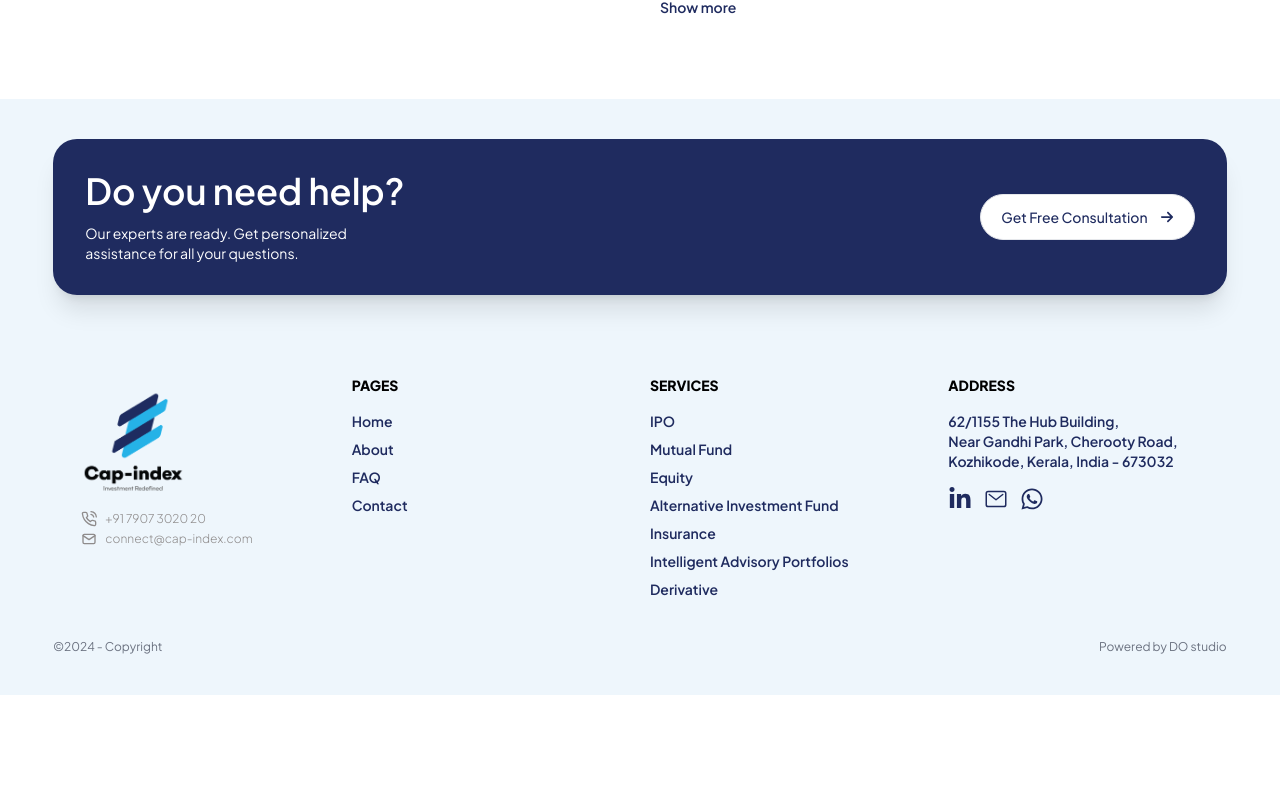
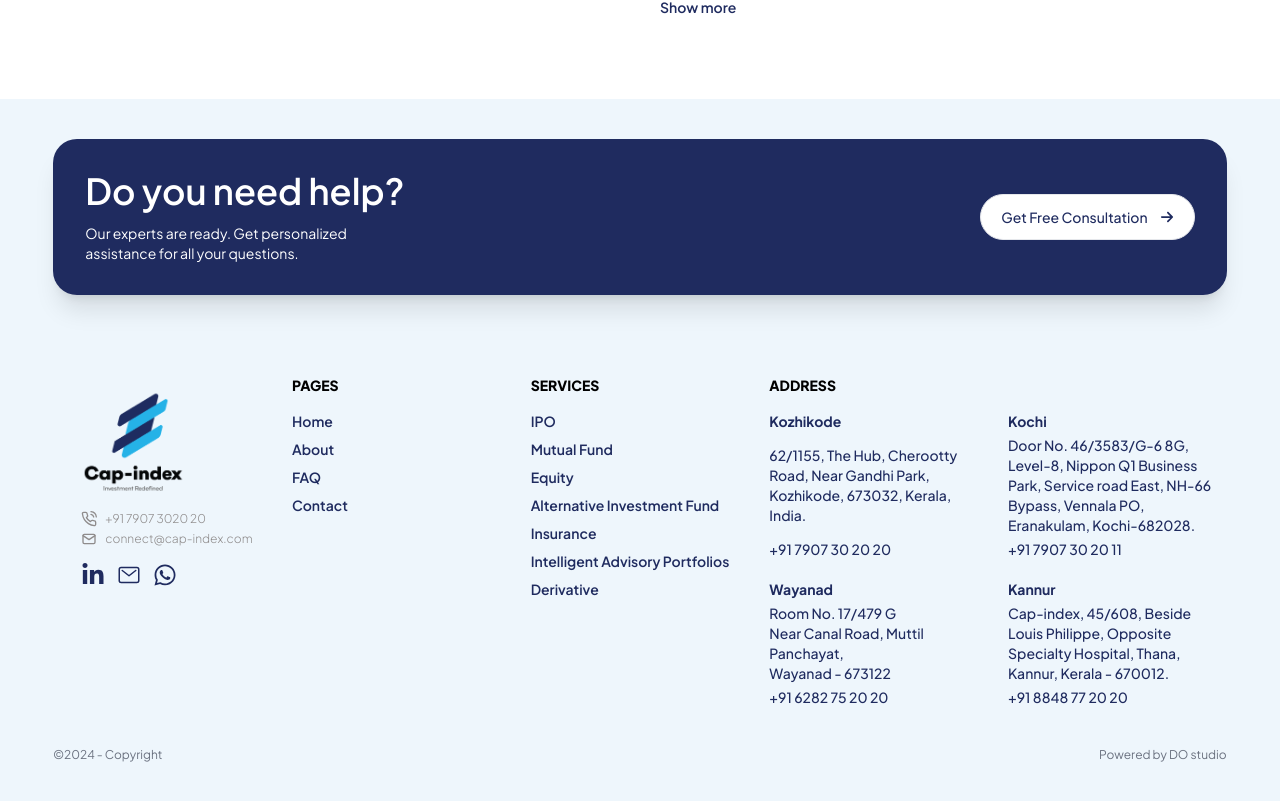
Before and after one commit to rashid-090/cap-index-ui, a React (Vite) app: page /ipo in a window 1280 px wide. Shown: the part 2213-3014 px from the top of the page. Before the commit the page ends 2908 px from the top, so only its background shows below. Built offline with nearby package versions, Linux system fonts and the light colour scheme.

Commit message:
address added

```diff
--- a/src/components/Footer.jsx
+++ b/src/components/Footer.jsx
@@ -1,8 +1,8 @@
-import React from 'react'
-import { Link } from 'react-router-dom'
+import React from "react";
+import { Link } from "react-router-dom";
 import { FaArrowRight } from "react-icons/fa6";
-import {Logoh} from '../assets';
-import ScrollToTopButton from './ScrollToTopButton';
+import { Logoh } from "../assets";
+import ScrollToTopButton from "./ScrollToTopButton";
 import { FaInstagram } from "react-icons/fa";
 import { FaWhatsapp } from "react-icons/fa";
 import { FiPhoneCall } from "react-icons/fi";
@@ -10,96 +10,206 @@ import { TbMail } from "react-icons/tb";
 import { IoMailOutline } from "react-icons/io5";
 import { FaLinkedinIn } from "react-icons/fa";
 
-import AOS from 'aos';
-import 'aos/dist/aos.css'; // You can also use <link> for styles
+import AOS from "aos";
+import "aos/dist/aos.css"; // You can also use <link> for styles
 // ..
 AOS.init({
-    once:true,
+  once: true,
   duration: 1000, // values from 0 to 3000, with step 50ms
-    easing: 'ease',
+  easing: "ease",
 });
-
-
 
 const Footer = () => {
   return (
-    <footer className='w-full h-full bg-[#eef6fc]'>
-      <div className='w-11/12 2xl:w-10/12 mx-auto py-10'>
-          <div className='bg-[#1f2b5f] gap-y-6 text-white p-5 md:p-8 md:py-8 flex flex-col xl:flex-row shadow-xl justify-between md:items-center rounded-3xl'>
-             <div className='flex flex-col gap-3'>
-                <h4 className='text-2xl xl:text-4xl font-semibold'>Do you need help?</h4>
-                <p className='text-sm'>Our experts are ready. Get personalized<br/>
-                  assistance for all your questions.</p>
+    <footer className="w-full h-full bg-[#eef6fc]">
+      <div className="w-11/12 2xl:w-10/12 mx-auto py-10">
+        <div className="bg-[#1f2b5f] gap-y-6 text-white p-5 md:p-8 md:py-8 flex flex-col xl:flex-row shadow-xl justify-between md:items-center rounded-3xl">
+          <div className="flex flex-col gap-3">
+            <h4 className="text-2xl xl:text-4xl font-semibold">
+              Do you need help?
+            </h4>
+            <p className="text-sm">
+              Our experts are ready. Get personalized
+              <br />
+              assistance for all your questions.
+            </p>
           </div>
-             <a href='https://api.whatsapp.com/send?phone=917907302020' target='_blank' className='flex bg-white border hover:bg-transparent w-fit hover:text-white duration-200 text-secclr h-fit px-5 py-3 rounded-full items-center gap-3 text-sm capitalize font-medium'><p>Get free consultation</p><FaArrowRight/></a>
+          <a
+            href="https://api.whatsapp.com/send?phone=917907302020"
+            target="_blank"
+            className="flex bg-white border hover:bg-transparent w-fit hover:text-white duration-200 text-secclr h-fit px-5 py-3 rounded-full items-center gap-3 text-sm capitalize font-medium"
+          >
+            <p>Get free consultation</p>
+            <FaArrowRight />
+          </a>
         </div>
         {/* ================ */}
-          <div className='grid text-secclr grid-cols-1 md:grid-cols-2 xl:grid-cols-4 gap-5 gap-y-10 xl:gap-5 pt-20 text-sm'>
-              <div className=' flex flex-col items-center xl:items-start gap-0'>
-                <Link to={'/'}><img className='w-40 object-cover' src={Logoh} alt="" /></Link>
-                <div className='flex text-xs font-light flex-col gap-1 xl:pl-7 text-left  text-mygray'>
-                  <span className='flex items-center gap-2 hover:text-secclr duration-300'>
-                    <FiPhoneCall className='text-base'/>
+        <div className="grid text-secclr grid-cols-1 md:grid-cols-3 xl:grid-cols-5 gap-5 gap-y-10 xl:gap-5 pt-20 text-sm">
+          <div className=" flex flex-col items-center xl:items-start gap-0">
+            <Link to={"/"}>
+              <img className="w-40 object-cover" src={Logoh} alt="" />
+            </Link>
+            <div className="flex text-xs font-light flex-col gap-1 xl:pl-7 text-left  text-mygray">
+              <span className="flex items-center gap-2 hover:text-secclr duration-300">
+                <FiPhoneCall className="text-base" />
                 <a href="tel:917907302020">+91 7907 3020 20</a>
               </span>
-                  <span className='flex items-center gap-2 hover:text-secclr duration-300'>
-                    <TbMail className='text-base'/>
+              <span className="flex items-center gap-2 hover:text-secclr duration-300">
+                <TbMail className="text-base" />
                 <a href="mailto:connect@cap-index.com">connect@cap-index.com</a>
               </span>
+              <div className="text-2xl flex gap-3 items-center mt-3 text-secclr">
+                <a href="#" className="hover:scale-95 duration-200">
+                  <FaLinkedinIn />
+                </a>
+                <a href="#" className="hover:scale-95 duration-200">
+                  <IoMailOutline />
+                </a>
+                <a
+                  href="https://api.whatsapp.com/send?phone=917907302020"
+                  target="_blank"
+                  className="hover:scale-95 duration-200"
+                >
+                  <FaWhatsapp />
+                </a>
               </div>
             </div>
-              <div className='flex flex-col justify-start gap-4'>
-                <h4 className='text-sm font-extrabold text-black'>PAGES</h4>
-                <ul className='font-semibold flex flex-col gap-2'>
-                  <Link to={'/'} className='hover:scale-95 hover:underline duration-300'>Home</Link>
-                  <Link to={'/about-us'} className='hover:scale-95 hover:underline duration-300'>About</Link>
-                  <Link to={'#'} className='hover:scale-95 hover:underline duration-300'>FAQ</Link>
-                  <Link to={'/contact-us'} className='hover:scale-95 hover:underline duration-300'>Contact</Link>
+          </div>
+          <div className="flex flex-col justify-start gap-4">
+            <h4 className="text-sm font-extrabold text-black">PAGES</h4>
+            <ul className="font-semibold flex flex-col gap-2">
+              <Link
+                to={"/"}
+                className="hover:scale-95 hover:underline duration-300"
+              >
+                Home
+              </Link>
+              <Link
+                to={"/about-us"}
+                className="hover:scale-95 hover:underline duration-300"
+              >
+                About
+              </Link>
+              <Link
+                to={"#"}
+                className="hover:scale-95 hover:underline duration-300"
+              >
+                FAQ
+              </Link>
+              <Link
+                to={"/contact-us"}
+                className="hover:scale-95 hover:underline duration-300"
+              >
+                Contact
+              </Link>
             </ul>
           </div>
-              <div className=' flex flex-col justify-start gap-4'>
-                <h4 className='text-sm font-extrabold text-black'>SERVICES</h4>
-                <ul className='font-semibold flex flex-col gap-2'>
-                  <Link to={'/ipo'} className='hover:scale-95 hover:underline duration-300'>IPO</Link>
-                  <Link to={'/mutual-fund'} className='hover:scale-95 hover:underline duration-300'>Mutual Fund</Link>
-                  <Link to={'/equity'} className='hover:scale-95 hover:underline duration-300'>Equity</Link>
-                  <Link to={'/alternative-investment-fund'} className='hover:scale-95 hover:underline duration-300'>Alternative Investment Fund</Link>
-                  <Link to={'/insurance'} className='hover:scale-95 hover:underline duration-300'>Insurance</Link>
-                  <Link to={'/intelligent-advisory-portfolios'} className='hover:scale-95 hover:underline duration-300'>Intelligent Advisory Portfolios</Link>
+          <div className=" flex flex-col justify-start gap-4">
+            <h4 className="text-sm font-extrabold text-black">SERVICES</h4>
+            <ul className="font-semibold flex flex-col gap-2">
+              <Link
+                to={"/ipo"}
+                className="hover:scale-95 hover:underline duration-300"
+              >
+                IPO
+              </Link>
+              <Link
+                to={"/mutual-fund"}
+                className="hover:scale-95 hover:underline duration-300"
+              >
+                Mutual Fund
+              </Link>
+              <Link
+                to={"/equity"}
+                className="hover:scale-95 hover:underline duration-300"
+              >
+                Equity
+              </Link>
+              <Link
+                to={"/alternative-investment-fund"}
+                className="hover:scale-95 hover:underline duration-300"
+              >
+                Alternative Investment Fund
+              </Link>
+              <Link
+                to={"/insurance"}
+                className="hover:scale-95 hover:underline duration-300"
+              >
+                Insurance
+              </Link>
+              <Link
+                to={"/intelligent-advisory-portfolios"}
+                className="hover:scale-95 hover:underline duration-300"
+              >
+                Intelligent Advisory Portfolios
+              </Link>
               {/* <Link to={'/portfolio-management-services'} className='hover:scale-95 hover:underline duration-300'>Portfolio Management Services</Link> */}
-                  <Link to={'/derivative'} className='hover:scale-95 hover:underline duration-300'>Derivative</Link>
+              <Link
+                to={"/derivative"}
+                className="hover:scale-95 hover:underline duration-300"
+              >
+                Derivative
+              </Link>
             </ul>
           </div>
 
-              <div className='flex flex-col justify-start gap-4'>
-                <h4 className='text-sm font-extrabold text-black'>ADDRESS</h4>
-                <ul className='font-semibold flex flex-col gap-2 '>
-                  <p className=''>62/1155 The Hub Building,<br/> Near Gandhi Park,
-                  Cherooty Road,<br className='md:hidden'/> Kozhikode, Kerala, India - 673032</p>
+          <div className="md:col-span-3 xl:col-span-2 flex flex-col justify-start gap-4">
+            <h4 className="text-sm font-extrabold text-black">ADDRESS</h4>
+            <div className="grid grid-cols-1 md:grid-cols-2 gap-5">
+              <ul className="font-medium flex flex-col justify-between gap-1">
+                <p className="font-bold">Kozhikode</p>
+                <p className="">
+                 62/1155, The Hub, Cherootty Road, Near Gandhi Park, Kozhikode, 673032, Kerala, India.
+                </p>
+                <a href="tel:917907302020" className="hover:underline">+91 7907 30 20 20</a>
               </ul>
-                <div className='text-2xl flex gap-3 items-center'>
-                  <a href="#" className='hover:scale-95 duration-200'><FaLinkedinIn/></a>
-                  <a href="#" className='hover:scale-95 duration-200'><IoMailOutline/></a>
-                  <a href='https://api.whatsapp.com/send?phone=917907302020' target='_blank' className='hover:scale-95 duration-200'><FaWhatsapp/></a>
-
+              <ul className="font-medium flex flex-col justify-between gap-1">
+                <p className="font-bold">Kochi</p>
+                <p className="">
+                  Door No. 46/3583/G-6 8G, Level-8, Nippon Q1 Business Park, Service road East, NH-66 Bypass, Vennala PO, Eranakulam, Kochi-682028.
+                </p>
+                    <a href="tel:917907302011" className="hover:underline">+91 7907 30 20 11</a>
+              </ul>
+              <ul className="font-medium flex flex-col justify-between gap-1">
+                <p className="font-bold">Wayanad</p>
+                <p className="">
+                  Room No. 17/479 G<br/> Near Canal Road, Muttil Panchayat,<br/> Wayanad - 673122
+                </p>
+                <a href="tel:916282752020" className="hover:underline">+91 6282 75 20 20</a>
+              </ul>
+              <ul className="font-medium flex flex-col justify-between gap-1">
+                <p className="font-bold">Kannur</p>
+                <p className="">
+                  Cap-index, 45/608, Beside Louis Philippe, Opposite Specialty Hospital, Thana, Kannur, Kerala - 670012.
+                </p>
+                <a href="tel:918848772020" className="hover:underline">+91 8848 77 20 20</a>
+              </ul>
+            </div>
           </div>
         </div>
 
-
-          </div>
-
         {/* ======= */}
-          <div className='pt-10 flex justify-between text-xs text-gray-500 '>
+        <div className="pt-10 flex justify-between text-xs text-gray-500 ">
           <p>©2024 - Copyright</p>
-            <a className='hover:underline hover:text-secclr duration-300' href='https://dostudio.co.in' target='_blank'>Powered by DO studio</a>
+          <a
+            className="hover:underline hover:text-secclr duration-300"
+            href="https://dostudio.co.in"
+            target="_blank"
+          >
+            Powered by DO studio
+          </a>
         </div>
       </div>
-      <a href='https://api.whatsapp.com/send?phone=917907302020' target='_blank' className='fixed right-3 bottom-16 bg-secclr border shadow-xl border-white rounded-full w-14 h-14 text-white grid place-items-center'>
-        <FaWhatsapp className='text-3xl'/>
+      <a
+        href="https://api.whatsapp.com/send?phone=917907302020"
+        target="_blank"
+        className="fixed right-3 bottom-16 bg-secclr border shadow-xl border-white rounded-full w-14 h-14 text-white grid place-items-center"
+      >
+        <FaWhatsapp className="text-3xl" />
       </a>
-      <ScrollToTopButton/>
+      <ScrollToTopButton />
     </footer>
-  )
-}
+  );
+};
 
-export default Footer
+export default Footer;
--- a/src/components/Tabs.jsx
+++ b/src/components/Tabs.jsx
@@ -65,7 +65,7 @@ const Tabs = () => {
 
       {/* Tab Content with Transition */}
       <div
-        className={`md:w-[95%] bg-[#eef6fc] grid grid-cols-1 md:grid-cols-2 rounded-3xl overflow-hidden gap-5  transition-opacity duration-200 ${
+        className={` bg-[#eef6fc] grid grid-cols-1 md:grid-cols-2 rounded-3xl overflow-hidden gap-5  transition-opacity duration-200 ${
           isTransitioning ? 'opacity-0' : 'opacity-100'
         }`}
       >
--- a/src/pages/contact.jsx
+++ b/src/pages/contact.jsx
@@ -7,6 +7,8 @@ import { capabt3 } from '../assets';
 import PhoneInput from 'react-phone-input-2';
 import 'react-phone-input-2/lib/style.css';
 import { Nifty, TestApi } from '../components';
+import { MdLocationPin } from "react-icons/md";
+import { FaPhoneAlt } from "react-icons/fa";
 
 const Contact = () => {
   const [name, setName] = useState('');
@@ -116,6 +118,80 @@ const Contact = () => {
         </div>
 
         {/* <TestApi/>/ */}
+         <h2 data-aos="fade-up" className="mt-40 mb-10 text-center text-xl text-secclr xl:text-3xl font-bold">
+            Our <span className="text-prmclr">Locations</span>
+          </h2>
+       <div className="grid grid-cols-1 md:grid-cols-2 xl:grid-cols-4 gap-5">
+  {[
+    {
+      city: "Kozhikode",
+      address: [
+        "62/1155, The Hub, Cherootty Road, Near Gandhi Park, Kozhikode, 673032, Kerala, India."
+      ],
+      phone: "+91 7907 30 20 20",
+      tel: "917907302020"
+    },
+    {
+      city: "Kochi",
+      address: [
+        "Door No. 46/3583/G-6 8G, Level-8, Nippon Q1 Business Park, Service road East, NH-66 Bypass, Vennala PO, Eranakulam, Kochi-682028."
+      ],
+      phone: "+91 7907 30 20 11",
+      tel: "917907302011"
+    },
+    {
+      city: "Wayanad",
+      address: [
+        "Room No. 17/479 G",
+        "Near Canal Road, Muttil Panchayat,",
+        "Wayanad - 673122"
+      ],
+      phone: "+91 6282 75 20 20",
+      tel: "916282752020"
+    },
+    {
+      city: "Kannur",
+      address: [
+        "Cap-index, 45/608, Beside Louis Philippe, Opposite Specialty Hospital, Thana, Kannur, Kerala - 670012."
+      ],
+      phone: "+91 8848 77 20 20",
+      tel: "918848772020"
+    }
+  ].map((loc, i) => (
+    <div
+      key={i}
+      data-aos="fade-up"
+      className="space-y-3 border p-5 rounded-2xl shadow-lg hover:shadow-2xl duration-200 h-full flex flex-col justify-between"
+    >
+      <p className="font-semibold text-lg">{loc.city}</p>
+
+      <div className="flex gap-2 items-start">
+        <div>
+          <MdLocationPin className="mt-[2px]" />
+        </div>
+
+        <p className="text-sm leading-relaxed">
+          {loc.address.map((line, idx) => (
+            <span key={idx}>
+              {line}
+              <br />
+            </span>
+          ))}
+        </p>
+      </div>
+
+      <a
+        href={`tel:${loc.tel}`}
+        className="text-sm font-semibold flex gap-2 items-start mt-2"
+      >
+        <FaPhoneAlt className="mt-[3px]" />
+        <p>{loc.phone}</p>
+      </a>
+    </div>
+  ))}
+</div>
+
+
       </section>
     </>
   );
```
Also changed, not shown: src/components/Nifty.jsx (+163 -84 lines). Lines whose indentation alone changed are shown as unchanged.
